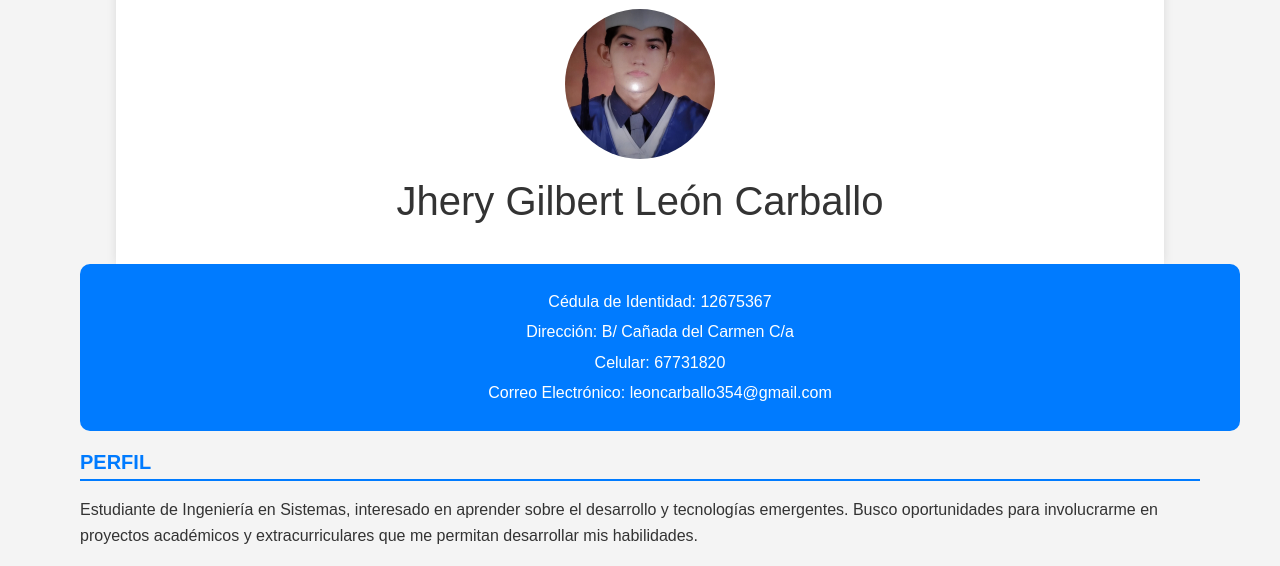
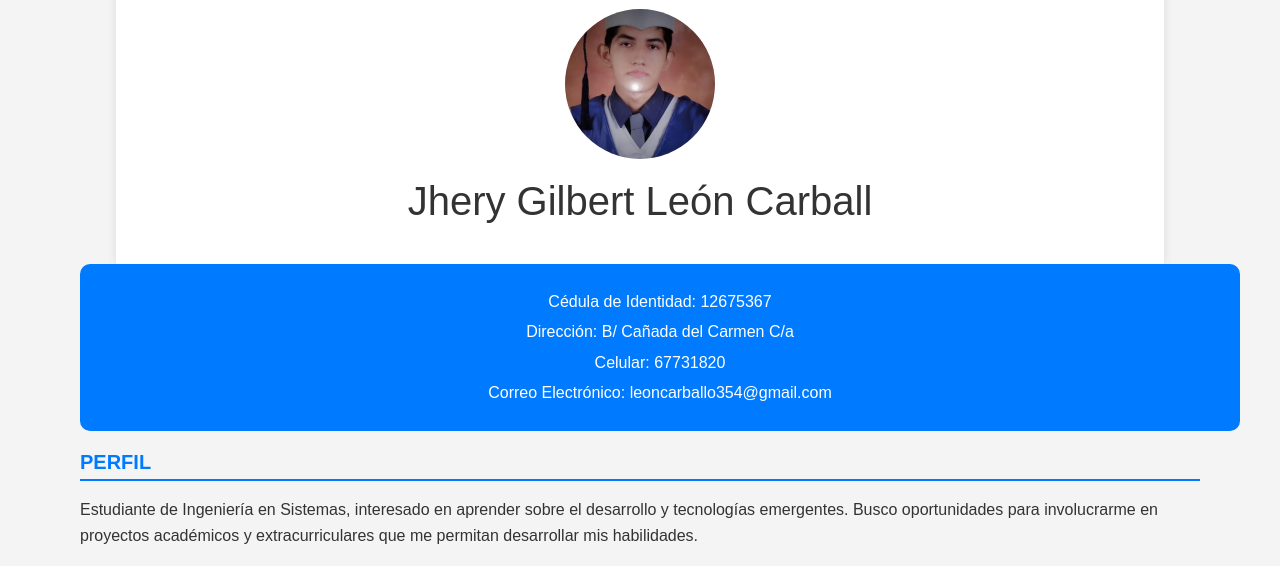
Before and after one commit to JheryLeon/hojadevida, a plain HTML site: page index.html in a window 1280 px wide. Shown: the part 221-787 px from the top of the page. Drawn offline with Linux system fonts and the light colour scheme.

Commit message:
Update index.html

```diff
--- a/index.html
+++ b/index.html
@@ -11,7 +11,7 @@
         <h1>CURRICULUM VITAE</h1>
         <figure>
             <img src="img/imagen.jpeg" class="imagen" alt="PRUEBA">
-            <figcaption>Jhery Gilbert León Carballo</figcaption>
+            <figcaption>Jhery Gilbert León Carball</figcaption>
         </figure>
     </section>
 
```
